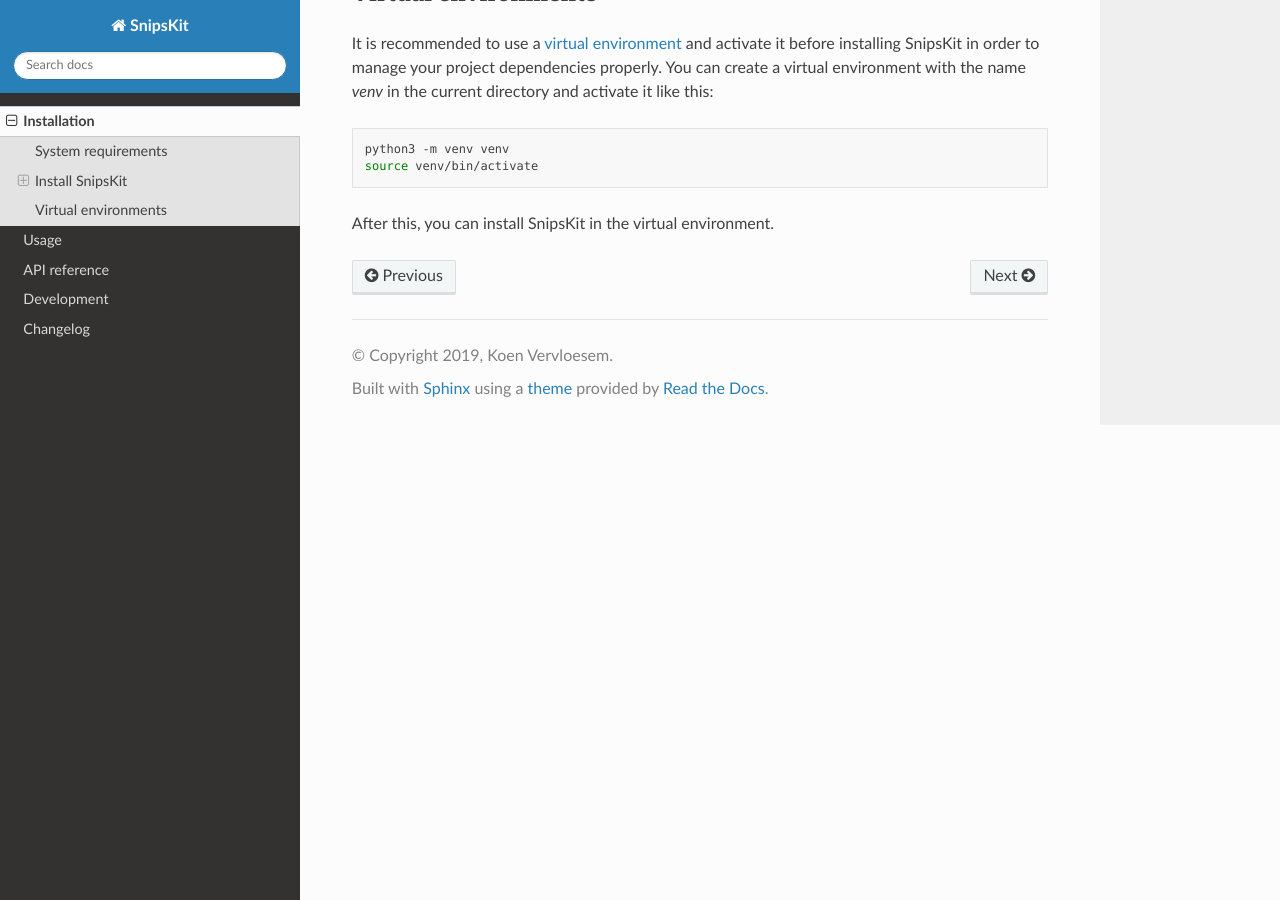
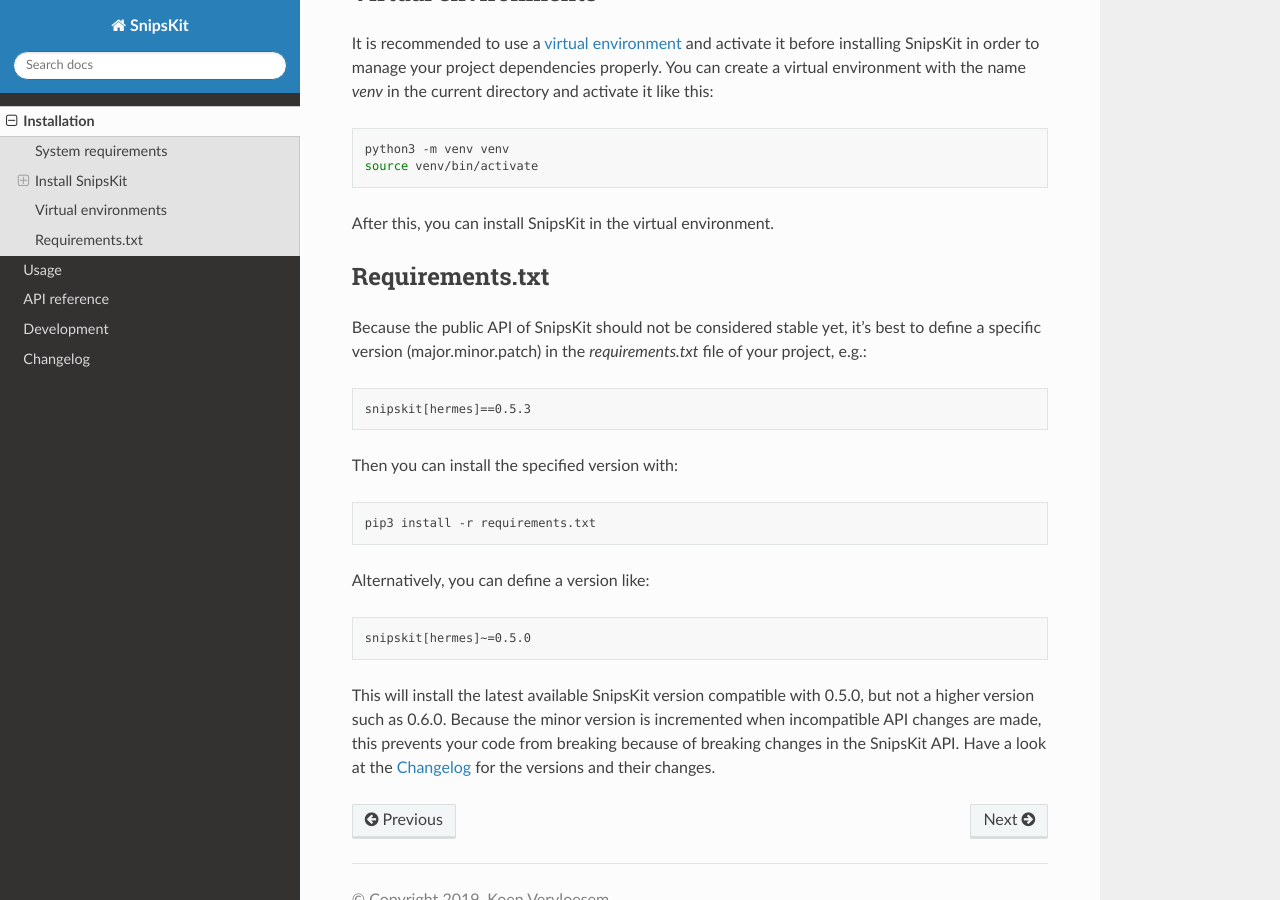
Before and after one commit to koenvervloesem/snipskit, a Sphinx documentation site: the page built from docs/source/installation.rst, in a window 1280 px wide and 900 px high, scrolled down 2057 px. Built offline with Sphinx 7.4.7 and the Read the Docs theme 2.0.0, drawn with Linux system fonts in a browser that asks for light colours; some of the changed text lies outside the part shown.

Commit message:
Docs: Versioning for installation instructions

```diff
--- a/README.rst
+++ b/README.rst
@@ -99,7 +99,7 @@
 
 .. code-block:: sh
 
-    pip install snipskit[hermes,mqtt]
+    pip3 install snipskit[hermes,mqtt]
 
 .. inclusion-marker-end-installation
 
--- a/docs/source/installation.rst
+++ b/docs/source/installation.rst
@@ -37,7 +37,7 @@
 
 .. code-block:: sh
 
-    pip install snipskit[hermes]
+    pip3 install snipskit[hermes]
 
 This will install the complete library and the following dependencies:
 
@@ -50,7 +50,7 @@
 
 .. code-block:: sh
 
-    pip install snipskit[mqtt]
+    pip3 install snipskit[mqtt]
 
 This will install the complete library and the following dependencies:
 
@@ -63,7 +63,7 @@
 
 .. code-block:: sh
 
-    pip install snipskit
+    pip3 install snipskit
 
 This will install the complete library and the following dependencies:
 
@@ -83,3 +83,27 @@
 After this, you can install SnipsKit in the virtual environment.
 
 .. _`virtual environment`: https://docs.python.org/3/library/venv.html
+
+****************
+Requirements.txt
+****************
+
+Because the public API of SnipsKit should not be considered stable yet, it's best to define a specific version (major.minor.patch) in the `requirements.txt` file of your project, e.g.:
+
+.. code-block:: none
+
+    snipskit[hermes]==0.5.3
+
+Then you can install the specified version with:
+
+.. code-block:: sh
+
+    pip3 install -r requirements.txt
+
+Alternatively, you can define a version like:
+
+.. code-block:: none
+
+    snipskit[hermes]~=0.5.0
+
+This will install the latest available SnipsKit version compatible with 0.5.0, but not a higher version such as 0.6.0. Because the minor version is incremented when incompatible API changes are made, this prevents your code from breaking because of breaking changes in the SnipsKit API. Have a look at the :doc:`CHANGELOG` for the versions and their changes.
```
